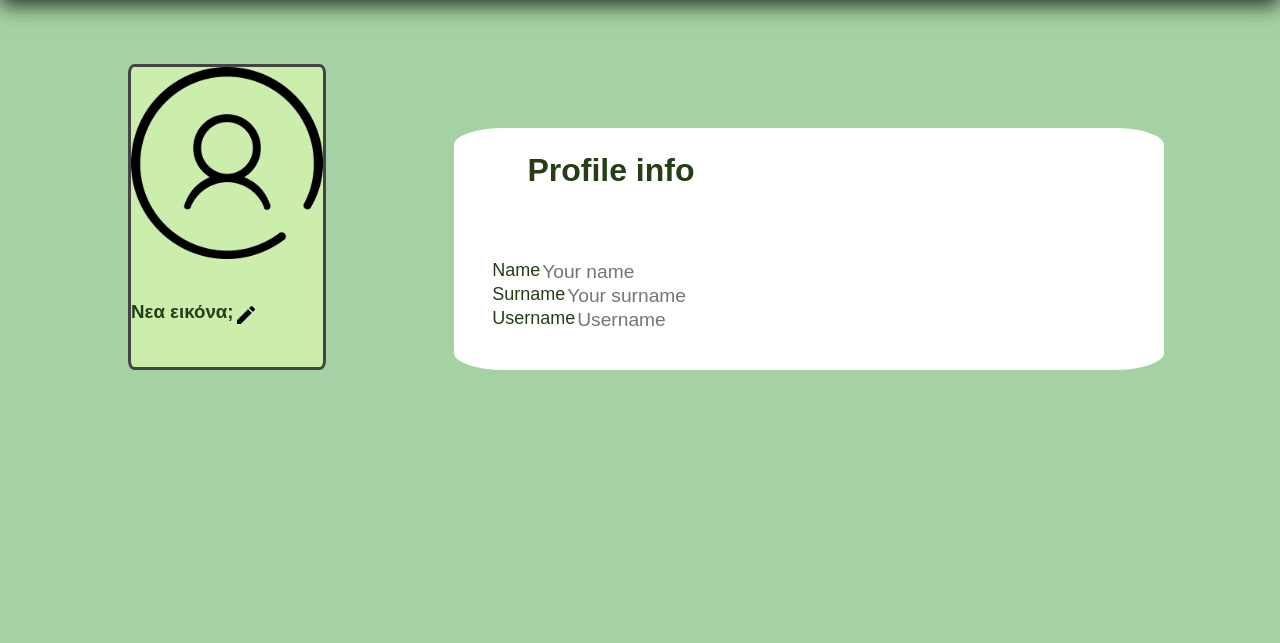
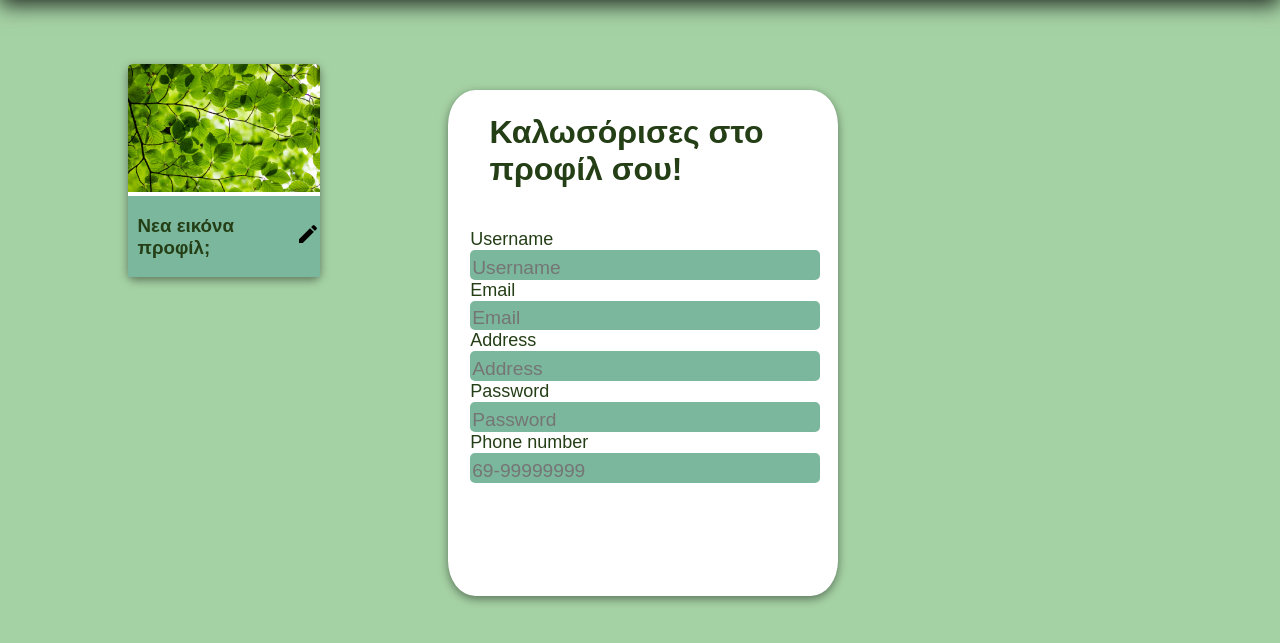
Before and after one commit to SimosNeopoulos/Composting-Project, a PHP site: page /html/personal-info-page.html in a window 1280 px wide. Shown: the part 95-738 px from the top of the page. Run offline with PHP 8.4, Linux system fonts and the light colour scheme.

Commit message:
κιαλλες αλλαγές στο personal-info-page.html

```diff
--- a/css/personal-info-style.css
+++ b/css/personal-info-style.css
@@ -1,39 +1,46 @@
 .container {
     display: flex;
+
 }
 
 .profile_pic{
+    box-shadow: 0 3px 10px rgba(0, 0, 0, 0.45);
     border-radius: 3%;
-    border: solid 3px #444444;
     width: 15%;
-    background-color:rgba(209, 243, 175, 0.88) ;
+    background-color: white;
     margin-top: 5%;
     margin-left: 10%;
-
+    height: 50%;
 }
 
 .picture {
     object-fit: cover;
     max-width: 100%;
+    border-top-left-radius: 3%;
+    border-top-right-radius: 3%;
 }
 
 
+
 .edit {
+    background-color: #7BB79D;
     display: flex;
-    padding-top: 10%;
+    padding-left: 5%;
     align-items: center;
 }
 
-#edit-icon {
-   padding-top: 50%;
-}
+
+/*#edit-icon {*/
+/*   !*padding-top: 50%;*!*/
+/*}*/
+
 #edit-icon:hover{
     cursor: pointer;
+
 }
 
 #upload {
    display: none;
-    float: left;
 }
 
 #profile-header {
@@ -41,13 +48,16 @@
 }
 
 .profile_info {
-   margin-top: 10%;
-   margin-left: 10%;
-   align-items: center;
-   border-radius: 7%;
-   border: solid white;
-   width: 55%;
-   background-color: white;
+    box-shadow: 0 3px 10px rgba(0, 0, 0, 0.45);
+    margin-top: 7%;
+    margin-left: 10%;
+    /*margin-right: 20%;*/
+    align-items: center;
+    border-radius: 7%;
+    border: solid white;
+    width: 30%;
+    height: 500px;
+    background-color: white;
 }
 
 h1{
@@ -63,9 +73,12 @@ h1{
 input {
     border: none;
     border-radius: 5px;
+    background-color: #7BB79D;
+    /*background: rgba(255, 255, 255, .40);*/
     font-size: larger;
-    width: 270px;
+    width: 100%;
     outline: none;
+    padding-top: 2%;
 }
 
 label {
--- a/html/info-page.html
+++ b/html/info-page.html
@@ -9,7 +9,7 @@
 	<link rel="stylesheet" type="text/css" href="../css/info-style.css">
 
 	<title>Composting!</title>
-	<link rel="shortcut icon" href="../images/composting.png">
+	<link rel="shortcut icon" href="../images/composting-small.png">
 
 </head>
 <body>
--- a/html/personal-info-page.html
+++ b/html/personal-info-page.html
@@ -15,35 +15,13 @@
 
 	<header id="page-header"></header>
 
-<!--	&lt;!&ndash; <div class="card">-->
-<!--		<div class="card-bony">-->
-<!--			-->
-<!--		</div>-->
-<!--		-->
-<!--	</div> &ndash;&gt;-->
-<!--&lt;!&ndash;	<div class="container-fluid">&ndash;&gt;-->
-<!--&lt;!&ndash;		<div class="row">&ndash;&gt;-->
-
-<!--&lt;!&ndash;			<div class="col-md-4">&ndash;&gt;-->
-<!--&lt;!&ndash;				&ndash;&gt;-->
-<!--&lt;!&ndash;			</div>&ndash;&gt;-->
-
-<!--&lt;!&ndash;			&ndash;&gt;-->
-<!--&lt;!&ndash;		</div>&ndash;&gt;-->
-<!--&lt;!&ndash;	</div>&ndash;&gt;-->
-<!--	<div class="card profile_pic" >-->
-<!--		<img class="card-img-top" src="../images/profile-circle.png" alt="Card image cap">-->
-<!--		<div class="card-body">-->
-<!--			<h5 class="card-title">Card title</h5>-->
-
-<!--		</div>-->
-<!--	</div>-->
 	<div class="container">
 
 		<div class="profile_pic">
-			<img class="picture" src="../images/profile-circle.png" alt="profile image!">
+			<img class="picture" src="../images/green-branches_1.jpg" alt="profile image!">
+<!--			<hr>-->
 			<div class="edit">
-				<h3 id="edit-text"> Νεα εικόνα;</h3>
+				<h3 id="edit-text"> Νεα εικόνα προφίλ;</h3>
 				<input type="file" id="upload" accept="image/*">
 				<label for="upload"><img id="edit-icon" src="../images/edit-icon.png" alt="click hear to edit"></label>
 			</div>
@@ -51,23 +29,31 @@
 		</div>
 
 		<div class="profile_info">
-			<h1 id="profile-header">Profile info</h1>
+			<h1 id="profile-header">Καλωσόρισες στο προφίλ σου!</h1>
 			<div class="info-container">
-				<div>
-					<label>Name</label>
-					<input type="text" placeholder="Your name">
 
-				</div>
-				<div>
-					<label>Surname</label>
-					<input type="text" placeholder="Your surname">
-
-				</div>
 				<div>
 					<label>Username</label>
 					<input type="text" placeholder="Username">
 				</div>
+				<div>
+					<label>Email</label>
+					<input type="text" placeholder="Email">
 
+				</div>
+				<div>
+					<label>Address</label>
+					<input type="text" placeholder="Address">
+				</div>
+				<div>
+					<label>Password</label>
+					<input type="password" placeholder="Password">
+				</div>
+				<div>
+					<label>Phone number</label>
+					<input type="tel" placeholder="69-99999999" pattern="69-[0-9]{8}" required>
+
+				</div>
 
 			</div>
 		</div>
```
Also changed, not shown: images/composting-small.png (added).
